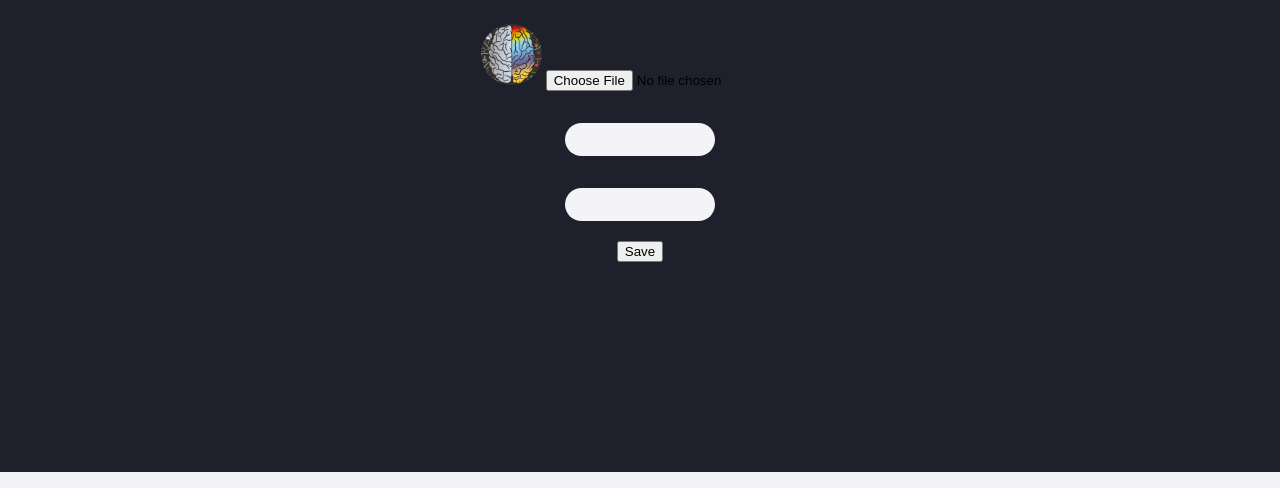
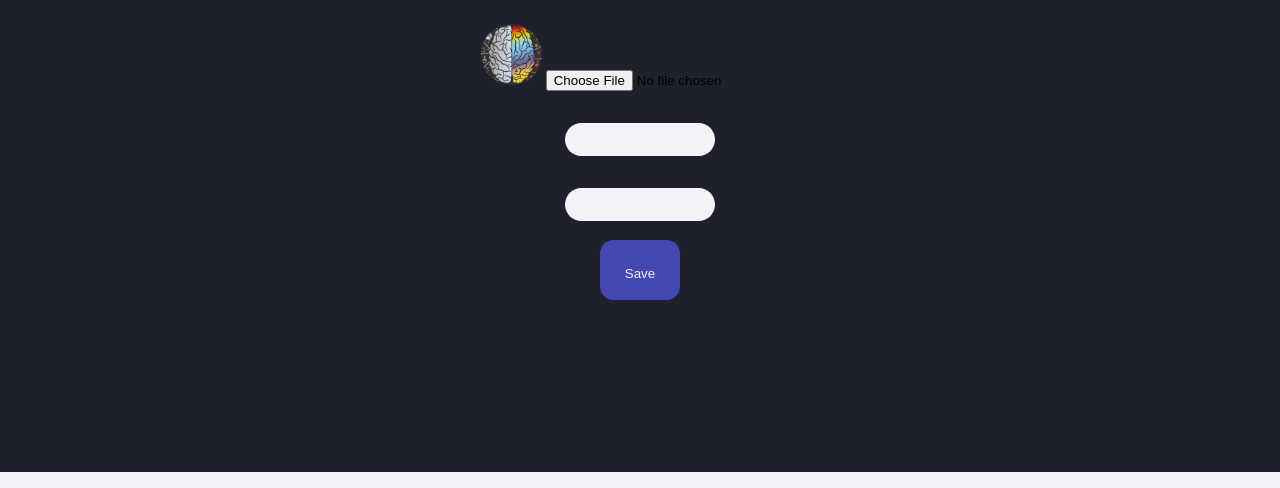
Before and after one commit to roy4ik/StormyBrain, a Django app: template accounts/templates/forms/profile-form.html in a window 1280 px wide. Shown: the part 312-800 px from the top of the page. Run offline with Django 3.2, Linux system fonts and the light colour scheme; the template is opened without the code that fills it: values that come from a table or form of the project are taken from there, others are empty; the visitor is signed in with stand-in values (Sample User, id 1); data comes from the database, SQL or seed files in the repository; some libraries are stand-ins or nearby versions.

Commit message:
corrected save button style on profile form

```diff
--- a/accounts/templates/forms/profile-form.html
+++ b/accounts/templates/forms/profile-form.html
@@ -16,7 +16,7 @@
         <div class="form-section">{{form.job_title}}</div>
         <div class="form-section">{{form.company}}</div>
         <!-- <div> {{form}}</div> -->
-        <input class="user-info-input btn-success" class="btn" type="submit" value="Save">
+        <button class="user-info-input btn-success" class="btn" type="submit" value="Save">Save</button>
     </form>
 </div>
 {%endif%} {%endblock%}
```
